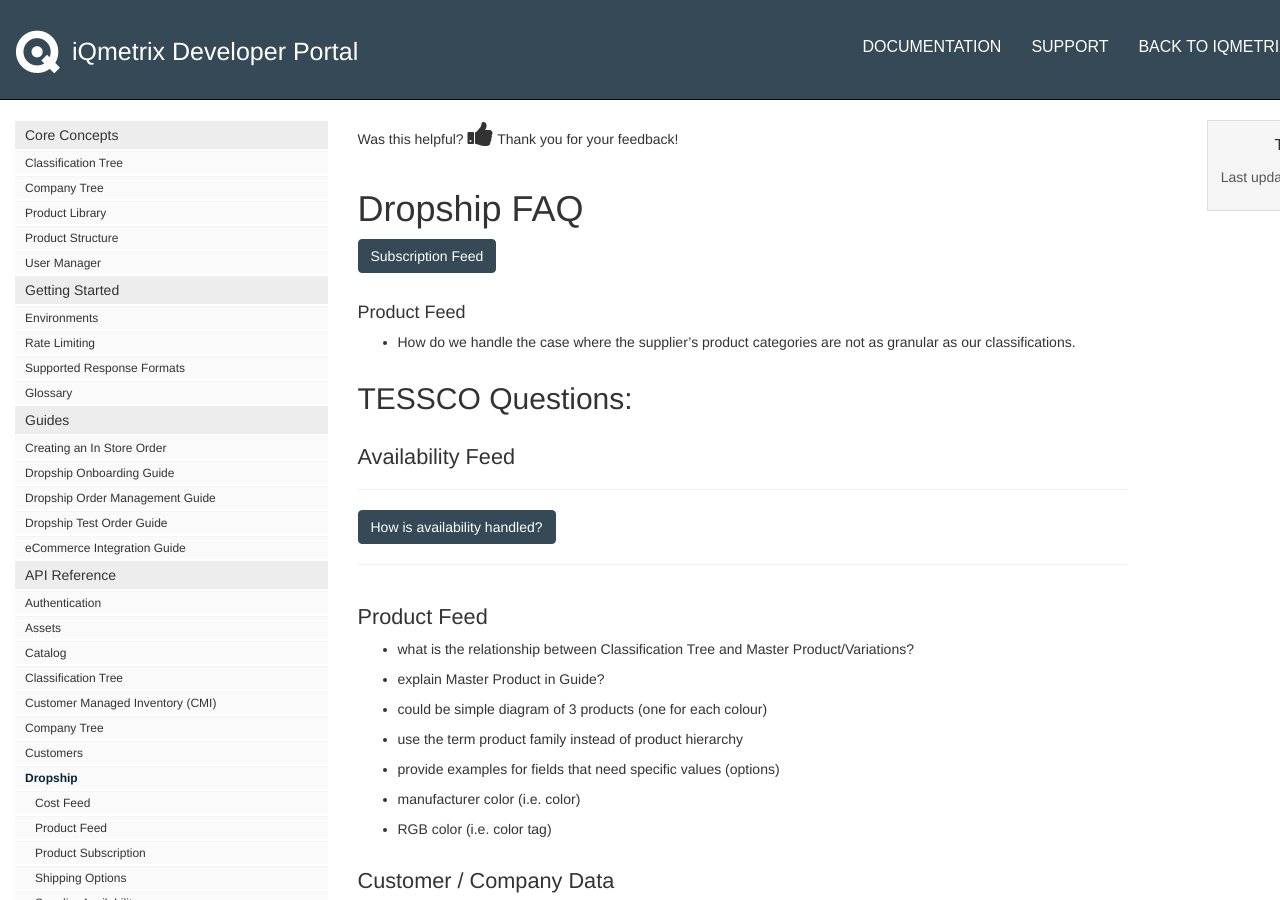
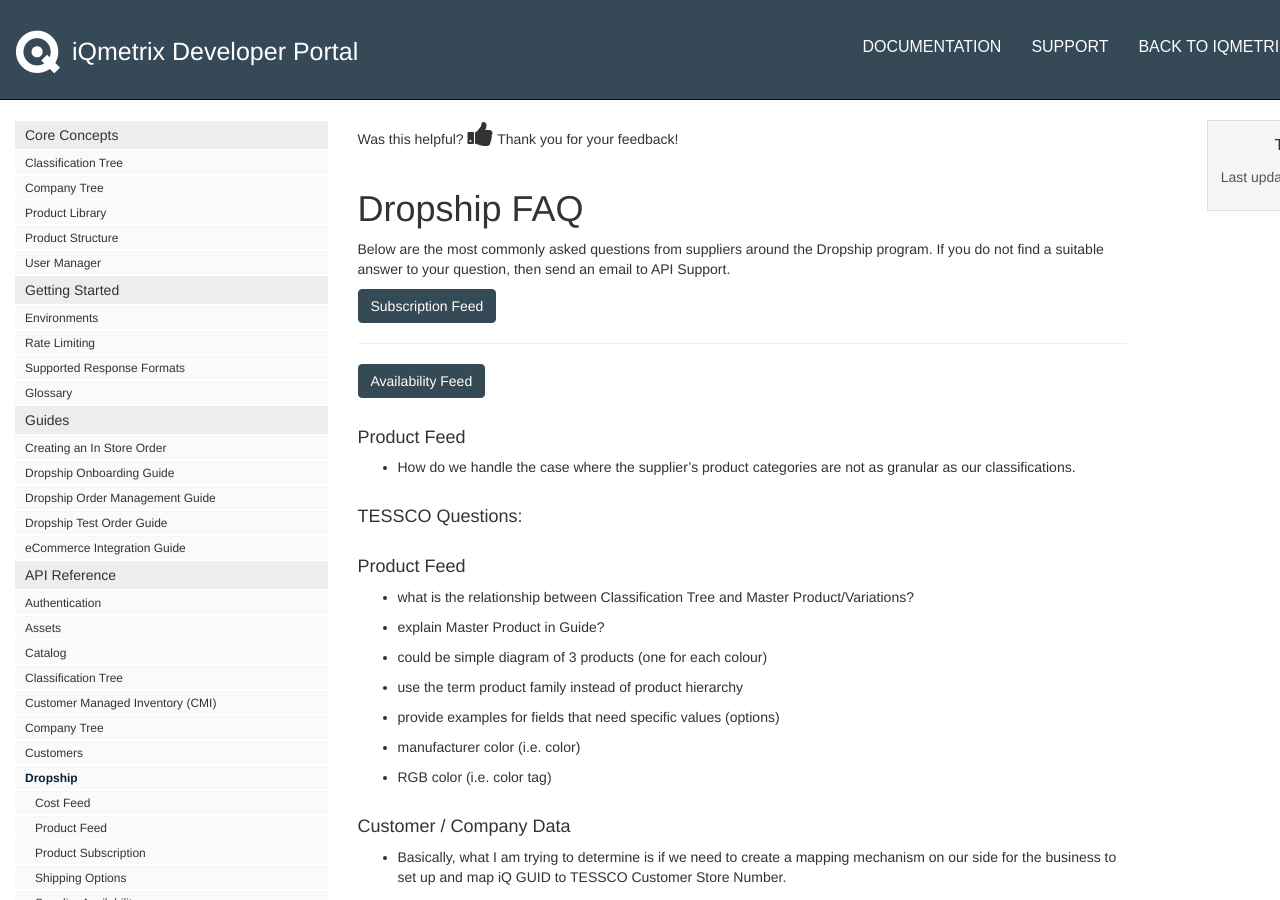
Before and after one commit to iq-coryp/documentation-testing, a Jekyll site: the page built from pages/dropship-faq.md, in a window 1280 px wide and 900 px high. Built offline with Jekyll 4.4.1, drawn with Linux system fonts in a browser that asks for light colours; nearby versions of some CDN libraries; some web fonts are replaced; library files that are not in the unit come from our copies; Markdown is read by kramdown in place of the engine named in the settings; comment, search, counter and statistics services are not loaded.

Commit message:
DS FAQ v3

```diff
--- a/pages/dropship-faq.md
+++ b/pages/dropship-faq.md
@@ -9,114 +9,88 @@
 ---
 {% include linkrefs.html %}
 
+Below are the most commonly asked questions from suppliers around the Dropship program. If you do not find a suitable answer to your question, then send an email to API Support.
 
 <button type="button" class="btn btn-info" data-toggle="collapse" data-target="#sub-btn" >Subscription Feed</button>
 
 <div id="sub-btn" class="collapse" style="border: 1px solid #ddd;">
 
-<div class="panel-group" id="accordion">
-<div class="panel panel-default">
-  <div class="panel-heading">
-    <h4 class="panel-title">
-      <a data-toggle="collapse" data-parent="#accordion" href="#acc1">How to create more than one subscribable list?</a>
-    </h4>
+<div class="panel-group" id="subscription">
+  <div class="panel panel-default">
+    <div class="panel-heading">
+      <h4 class="panel-title">
+        <a data-toggle="collapse" data-parent="#subscription" href="#sub1">How to create more than one subscribable list?</a>
+      </h4>
+    </div>
+    <div id="sub1" class="panel-collapse collapse in">
+      <div class="panel-body">Availability is cached on our end before displaying in RQ. Availability on a per supplier level, not retailer level. Shipping options query will reject is sku not available (throw an error). For example, put a threshold at 100 set for dropship and sell remaining items by other means. Any items removed from list would no longer be dropshippable.</div>
+    </div>
   </div>
-  <div id="acc1" class="panel-collapse collapse in">
-    <div class="panel-body">Availability is cached on our end before displaying in RQ. Availability on a per supplier level, not retailer level. Shipping options query will reject is sku not available (throw an error). For example, put a threshold at 100 set for dropship and sell remaining items by other means. Any items removed from list would no longer be dropshippable.</div>
+  <div class="panel panel-default">
+    <div class="panel-heading">
+      <h4 class="panel-title">
+        <a data-toggle="collapse" data-parent="#subscription" href="#sub2">How are companies linked to subscribable lists?</a>
+      </h4>
+    </div>
+    <div id="sub2" class="panel-collapse collapse">
+      <div class="panel-body">Availability is cached on our end before displaying in RQ. Availability on a per supplier level, not retailer level. Shipping options query will reject is sku not available (throw an error). For example, put a threshold at 100 set for dropship and sell remaining items by other means. Any items removed from list would no longer be dropshippable.</div>
+    </div>
   </div>
-</div>
-<div class="panel panel-default">
-  <div class="panel-heading">
-    <h4 class="panel-title">
-      <a data-toggle="collapse" data-parent="#accordion" href="#acc2">How are companies linked to subscribable lists?</a>
-    </h4>
+  <div class="panel panel-default">
+    <div class="panel-heading">
+      <h4 class="panel-title">
+        <a data-toggle="collapse" data-parent="#subscription" href="#sub3">How to remove product from subscribable list?</a>
+      </h4>
+    </div>
+    <div id="sub3" class="panel-collapse collapse">
+      <div class="panel-body">Lorem ipsum dolor sit amet, consectetur adipisicing elit,
+      sed do eiusmod tempor incididunt ut labore et dolore magna aliqua. Ut enim ad minim veniam,
+      quis nostrud exercitation ullamco laboris nisi ut aliquip ex ea commodo consequat.</div>
+    </div>
   </div>
-  <div id="acc2" class="panel-collapse collapse">
-    <div class="panel-body">Availability is cached on our end before displaying in RQ. Availability on a per supplier level, not retailer level. Shipping options query will reject is sku not available (throw an error). For example, put a threshold at 100 set for dropship and sell remaining items by other means. Any items removed from list would no longer be dropshippable.</div>
-  </div>
-</div>
-<div class="panel panel-default">
-  <div class="panel-heading">
-    <h4 class="panel-title">
-      <a data-toggle="collapse" data-parent="#accordion" href="#acc3">How to remove product from subscribable list?</a>
-    </h4>
-  </div>
-  <div id="acc3" class="panel-collapse collapse">
-    <div class="panel-body">Lorem ipsum dolor sit amet, consectetur adipisicing elit,
-    sed do eiusmod tempor incididunt ut labore et dolore magna aliqua. Ut enim ad minim veniam,
-    quis nostrud exercitation ullamco laboris nisi ut aliquip ex ea commodo consequat.</div>
-  </div>
-</div>
 </div>
 
 </div>
 
+---
 
-<!--
-## Option B:
+<button type="button" class="btn btn-info" data-toggle="collapse" data-target="#av-btn" >Availability Feed</button>
 
-<button type="button" class="btn btn-info" data-toggle="collapse" data-target="#sub-items" >Subscription Feed</button>
+<div id="av-btn" class="collapse" style="border: 1px solid #ddd">
 
-<div id="sub-items" class="collapse" style="border: 1px solid #ddd;">
-
-<button type="button" class="btn btn-info" data-toggle="collapse" data-target="#sub1">How to create more than one subscribable list?</button>
-
-<div id="sub1" class="collapse">Availability is cached on our end before displaying in RQ. Availability on a per supplier level, not retailer level. Shipping options query will reject is sku not available (throw an error). For example, put a threshold at 100 set for dropship and sell remaining items by other means. Any items removed from list would no longer be dropshippable.
+<div class="panel-group" id="availability">
+  <div class="panel panel-default">
+    <div class="panel-heading">
+      <h4 class="panel-title">
+        <a data-toggle="collapse" data-parent="#availability" href="#av1">Is supplier availability on a global level or per retail?</a>
+      </h4>
+    </div>
+    <div id="av1" class="panel-collapse collapse in">
+      <div class="panel-body">Availability is cached on our end before displaying in RQ. Availability on a per supplier level, not retailer level. Shipping options query will reject is sku not available (throw an error). For example, put a threshold at 100 set for dropship and sell remaining items by other means. Any items removed from list would no longer be dropshippable.</div>
+    </div>
+  </div>
+  <div class="panel panel-default">
+    <div class="panel-heading">
+      <h4 class="panel-title">
+        <a data-toggle="collapse" data-parent="#availability" href="#av2">How is availability handled?</a>
+      </h4>
+    </div>
+    <div id="av2" class="panel-collapse collapse">
+      <div class="panel-body">Availability is cached on our end before displaying in RQ. Availability on a per supplier level, not retailer level. Shipping options query will reject is sku not available (throw an error). For example, put a threshold at 100 set for dropship and sell remaining items by other means. Any items removed from list would no longer be dropshippable.</div>
+    </div>
+  </div>
 </div>
-
-
-
-<button type="button" class="btn btn-info" data-toggle="collapse" data-target="#sub2">How are companies linked to subscribable lists?</button>
-
-<div id="sub2" class="collapse">Availability is cached on our end before displaying in RQ. Availability on a per supplier level, not retailer level. Shipping options query will reject is sku not available (throw an error). For example, put a threshold at 100 set for dropship and sell remaining items by other means. Any items removed from list would no longer be dropshippable.
 </div>
-
-
-
-<button type="button" class="btn btn-info" data-toggle="collapse" data-target="#sub3">How to remove product from subscribable list?</button>
-
-<div id="sub3" class="collapse">Availability is cached on our end before displaying in RQ. Availability on a per supplier level, not retailer level. Shipping options query will reject is sku not available (throw an error). For example, put a threshold at 100 set for dropship and sell remaining items by other means. Any items removed from list would no longer be dropshippable.
-</div>
-
-
-
-</div>
-
-
-<button type="button" class="btn btn-info" data-toggle="collapse" data-target="#ava-items" >Availability Feed</button>
-
-<div id="ava-items" class="collapse" style="border: 1px solid #ddd;">
-
-<button type="button" class="btn btn-info" data-toggle="collapse" data-target="#ava1">Is supplier availability on a global level or per retail?</button>
-
-<div id="ava1" class="collapse">Availability is cached on our end before displaying in RQ. Availability on a per supplier level, not retailer level. Shipping options query will reject is sku not available (throw an error). For example, put a threshold at 100 set for dropship and sell remaining items by other means. Any items removed from list would no longer be dropshippable.
-</div>
-
-
-</div>
-
--->
 
 
 #### Product Feed
 
 * How do we handle the case where the supplier’s product categories are not as granular as our classifications.
 
-## TESSCO Questions:
+#### TESSCO Questions:
 
-### Availability Feed
 
-<hr>
-
-<button type="button" class="btn btn-info" data-toggle="collapse" data-target="#av1">How is availability handled?</button>
-
-<div id="av1" class="collapse">
-    Availability is cached on our end before displaying in RQ. Availability on a per supplier level, not retailer level. Shipping options query will reject is sku not available (throw an error). For example, put a threshold at 100 set for dropship and sell remaining items by other means. Any items removed from list would no longer be dropshippable.
-</div>
-
-<hr>
-
-### Product Feed
+#### Product Feed
 
 * what is the relationship between Classification Tree and Master Product/Variations?
 * explain Master Product in Guide?
@@ -127,7 +101,7 @@
 * RGB color (i.e. color tag)
 
 
-### Customer / Company Data
+#### Customer / Company Data
 
 * Basically, what I am trying to determine is if we need to create a mapping mechanism on our side for the business to set up and map iQ GUID to TESSCO Customer Store Number.
 * How do we retrieve the Customer / Company data from iQ?
@@ -137,13 +111,13 @@
 * How are Customers entered into the Endless Aisle program with TESSCO? Is this something that is mutually agreed to and iQ ‘flips them on’ when everyone is ready?
     * Are all Stores for the customer turned on at the same time or is it store-by-store?
 
-### Product Data
+#### Product Data
 
 * Basically, what I’m trying to determine is if we need to create a mapping mechanism for us to map iQ GUID to TESSCO Product Number.
 * Do all transmissions between TESSCO and iQ with Products require us to use the iQ Product GUID?
 
 
-### Order Status / Delivery Updates
+#### Order Status / Delivery Updates
 
 * From a ‘everything is good and shipped’ perspective, what are the recommend out-of-the-gate requirements?
     * My initial thoughts are we just update iQ when there order ships from our DC with the relevant tracking information… is this understanding correct or do we have to update the same order multiple times?
```
